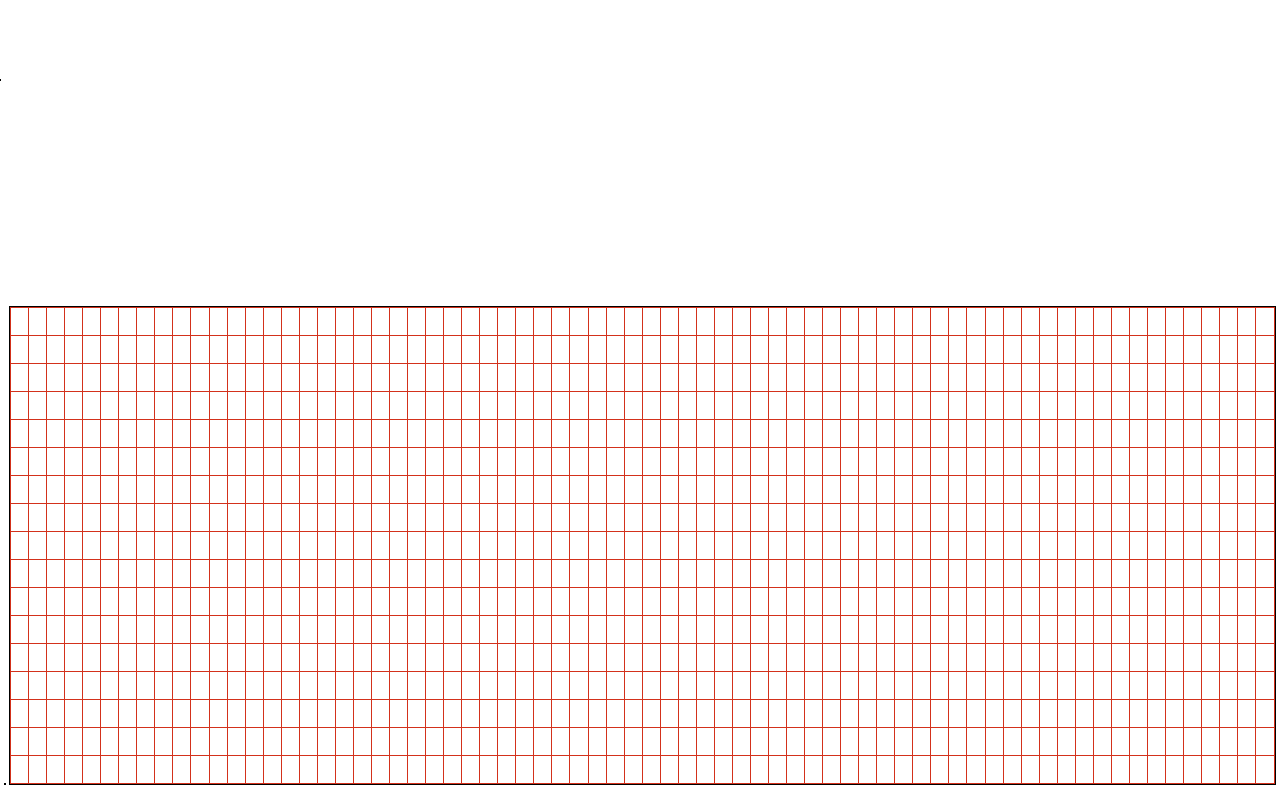
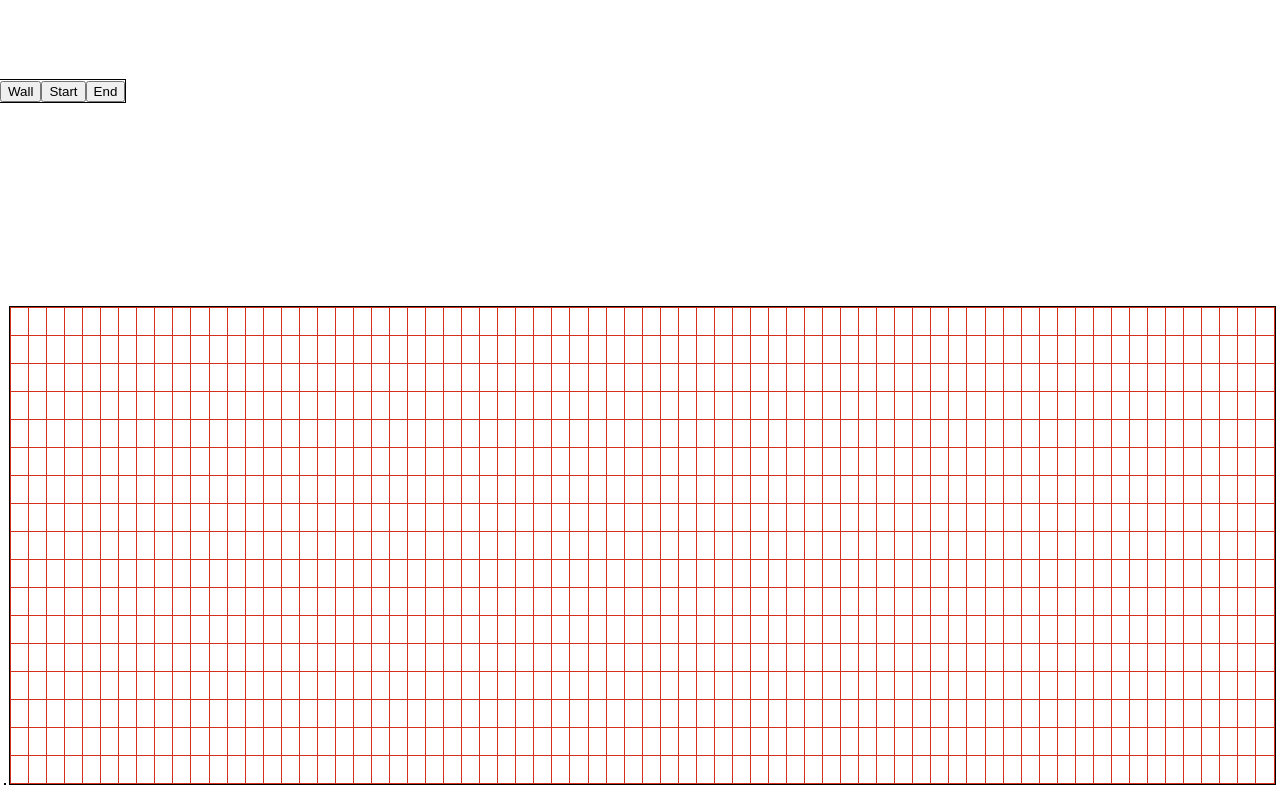
Before and after one commit to Kaidey/pathfindingvisualizer, a React (Create React App) app: page / in a window 1280 px wide. Built offline with nearby package versions, Linux system fonts and the light colour scheme.

Commit message:
v1.0.0: Fix #2

```diff
--- a/src/Grid/Grid.css
+++ b/src/Grid/Grid.css
@@ -17,3 +17,18 @@ table {
   border: 1px solid rgb(211, 49, 27);
   background-color: white;
 }
+
+.start {
+  border: 1px solid rgb(0, 0, 0);
+  background-color: rgb(26, 204, 56);
+}
+
+.end {
+  border: 1px solid rgb(0, 0, 0);
+  background-color: rgb(253, 0, 0);
+}
+
+.wall {
+  border: 1px solid rgb(0, 0, 0);
+  background-color: rgb(0, 0, 0);
+}
--- a/src/Grid/Grid.jsx
+++ b/src/Grid/Grid.jsx
@@ -1,4 +1,5 @@
 import React, { Component } from "react";
+import ReactDOM from "react-dom";
 import "./Grid.css";
 
 export default class Grid extends Component {
@@ -12,6 +13,14 @@ export default class Grid extends Component {
   componentDidMount() {
     const grid = this.getInitialGrid();
     this.setState({ grid });
+  }
+
+  cellClickHandler(event) {
+    const tableNode = ReactDOM.findDOMNode(this);
+    const clickedCellID = event.target.id;
+    const cell = tableNode.querySelector(`#${clickedCellID}`);
+
+    cell.className = this.props.nodeToPlace;
   }
 
   getInitialGrid() {
@@ -35,13 +44,13 @@ export default class Grid extends Component {
           <tbody>
             {grid.map((row, rowIdx) => {
               return (
-                <tr key={rowIdx} /*id={`row_${rowIdx}`}*/>
+                <tr id={`row_${rowIdx}`}>
                   {row.map((cell, cellIdx) => {
                     return (
                       <td
-                        key={cellIdx}
-                        /*id={`node_${rowIdx}_${nodeIdx}`}*/
-                        className="unvisited"></td>
+                        id={`node_${rowIdx}_${cellIdx}`}
+                        className="unvisited"
+                        onClick={event => this.cellClickHandler(event)}></td>
                     );
                   })}
                 </tr>
--- a/src/Menu/Menu.jsx
+++ b/src/Menu/Menu.jsx
@@ -7,6 +7,24 @@ export default class Menu extends Component {
   }
 
   render() {
-    return <div className="menu"></div>;
+    return (
+      <div className="menu">
+        <button
+          type="button"
+          onClick={() => this.props.selectNode(this.props.nodes.WALL_NODE)}>
+          Wall
+        </button>
+        <button
+          type="button"
+          onClick={() => this.props.selectNode(this.props.nodes.START_NODE)}>
+          Start
+        </button>
+        <button
+          type="button"
+          onClick={() => this.props.selectNode(this.props.nodes.END_NODE)}>
+          End
+        </button>
+      </div>
+    );
   }
 }
--- a/src/Visualizer/Visualizer.jsx
+++ b/src/Visualizer/Visualizer.jsx
@@ -4,20 +4,32 @@ import Menu from "../Menu/Menu";
 
 import "./Visualizer.css";
 
+const NODES = {
+  WALL_NODE: "wall",
+  START_NODE: "start",
+  END_NODE: "end"
+};
+
 export default class Visualizer extends Component {
   constructor(props) {
     super(props);
-    this.state = {};
+    this.state = {
+      nodeToPlace: NODES.WALL_NODE
+    };
   }
+
+  setNodeToPlace = nodeType => {
+    this.setState({ nodeToPlace: nodeType });
+  };
 
   render() {
     return (
       <div className="main">
         <div id="menu">
-          <Menu />
+          <Menu selectNode={this.setNodeToPlace} nodes={NODES} />
         </div>
         <div id="grid">
-          <Grid />
+          <Grid nodeToPlace={this.state.nodeToPlace} />
         </div>
       </div>
     );
```
Also changed, not shown: 1 other file (tests, documents, lock files or other folders).
